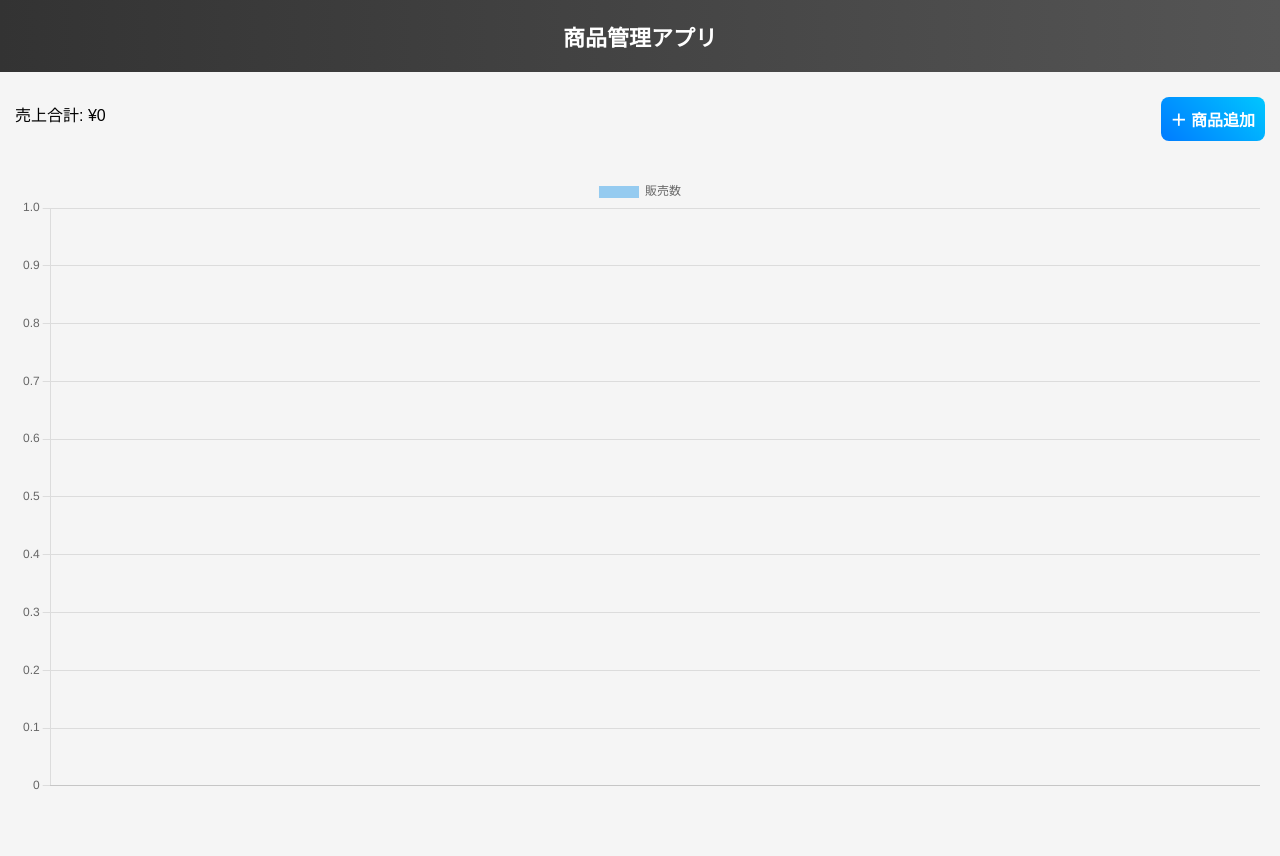
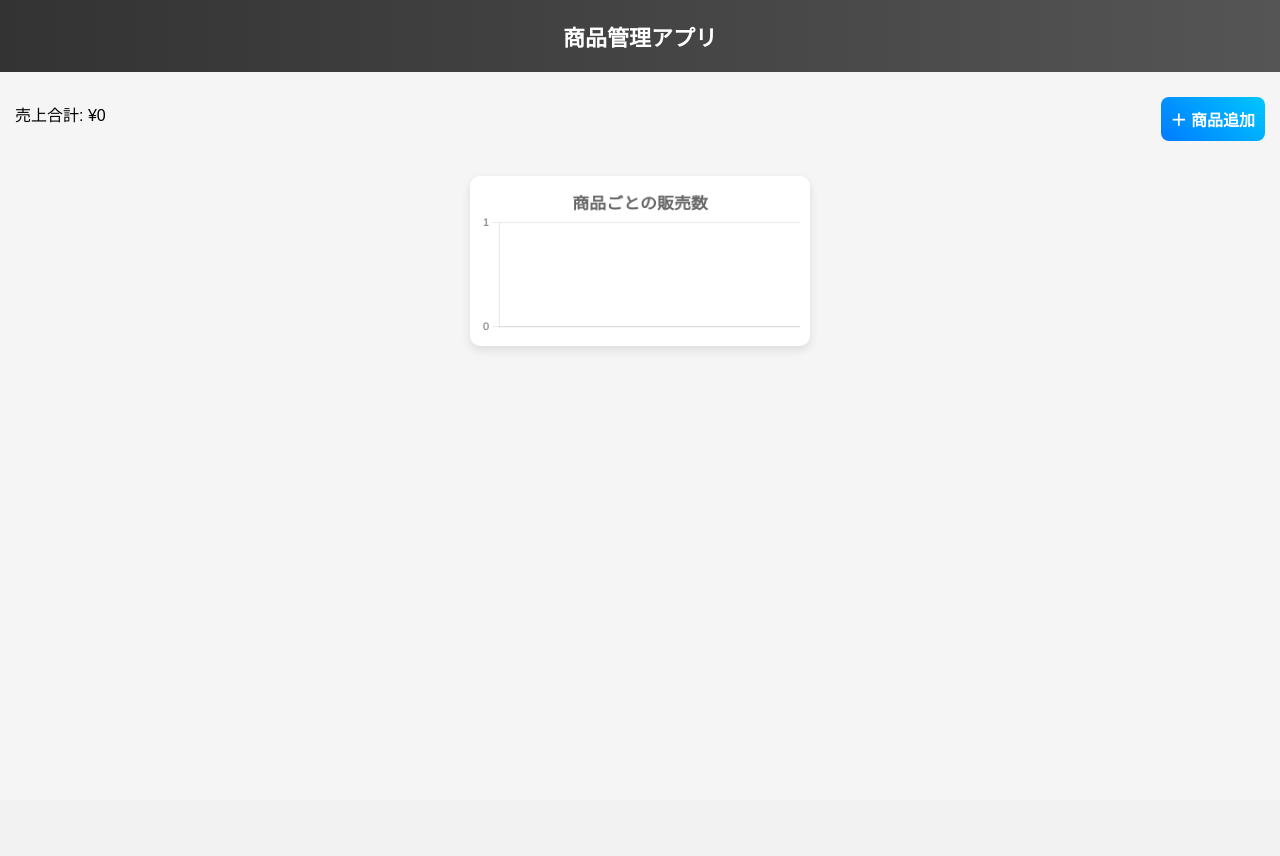
Before and after one commit to kousarada0908-eng/-, a Flask app: page / in a window 1280 px wide. After the commit the page ends 349 px from the top, so only its background shows below. Run offline with Flask 3, Linux system fonts and the light colour scheme.

Commit message:
improve graph UI

```diff
--- a/static/css/style.css
+++ b/static/css/style.css
@@ -91,3 +91,9 @@ input {
     text-align: center;
     margin-top: 10px;
 }
+canvas {
+    background: white;
+    border-radius: 10px;
+    padding: 10px;
+    box-shadow: 0 4px 10px rgba(0,0,0,0.1);
+}
--- a/templates/index.html
+++ b/templates/index.html
@@ -19,8 +19,8 @@
 </div>
 
 <!-- グラフ -->
-<div style="padding:20px;">
-    <canvas id="salesChart"></canvas>
+<div style="padding:20px; text-align:center;">
+    <canvas id="salesChart" style="max-width:800px; margin:auto;"></canvas>
 </div>
 
 <div class="container">
@@ -49,7 +49,7 @@
 <!-- Chart.js -->
 <script src="https://cdn.jsdelivr.net/npm/chart.js"></script>
 
-<!-- グラフ描画（VSコードエラー回避版） -->
+<!-- グラフ描画 -->
 <script>
 const labels = JSON.parse('{{ names | tojson | safe }}');
 const data = JSON.parse('{{ sales | tojson | safe }}');
@@ -62,8 +62,33 @@ new Chart(ctx, {
         labels: labels,
         datasets: [{
             label: '販売数',
-            data: data
+            data: data,
+            backgroundColor: 'rgba(0, 123, 255, 0.7)',
+            borderRadius: 8
         }]
+    },
+    options: {
+        responsive: true,
+        plugins: {
+            legend: {
+                display: false
+            },
+            title: {
+                display: true,
+                text: '商品ごとの販売数',
+                font: {
+                    size: 18
+                }
+            }
+        },
+        scales: {
+            y: {
+                beginAtZero: true,
+                ticks: {
+                    stepSize: 1
+                }
+            }
+        }
     }
 });
 </script>
```
